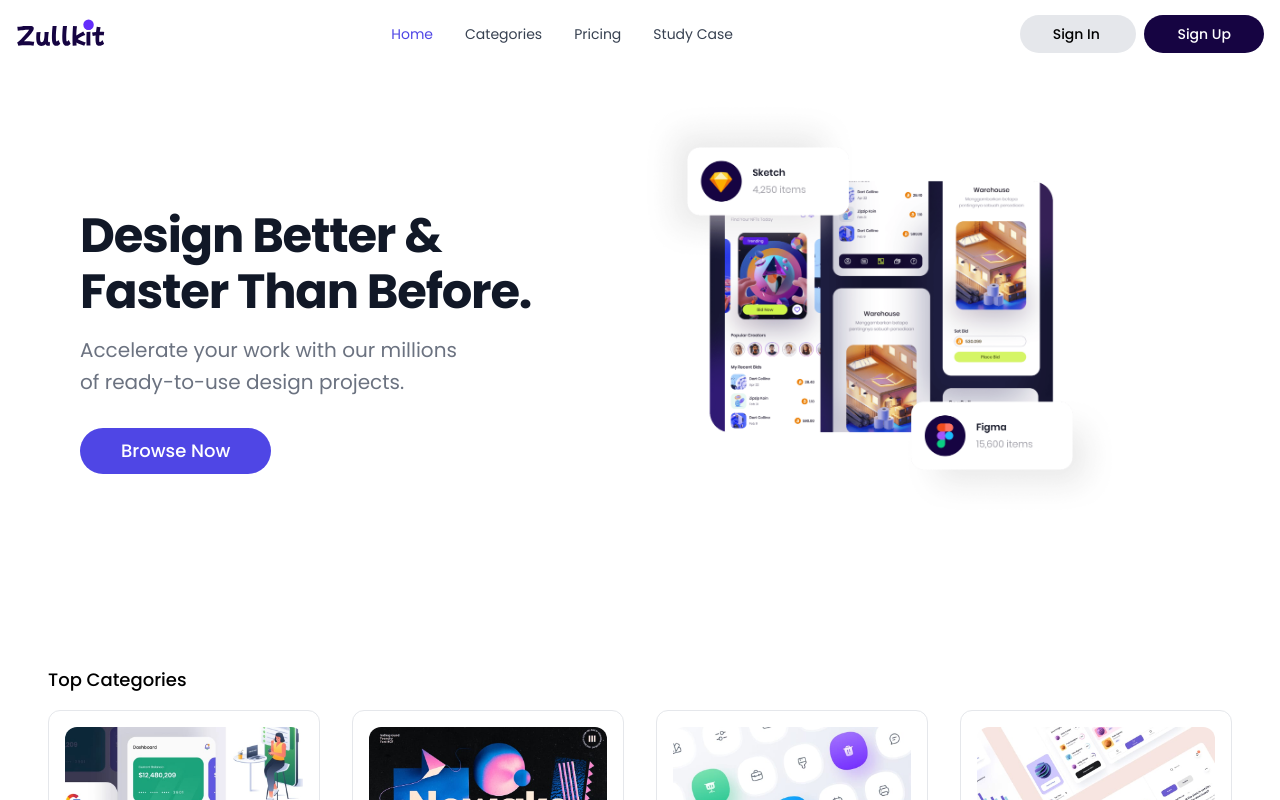
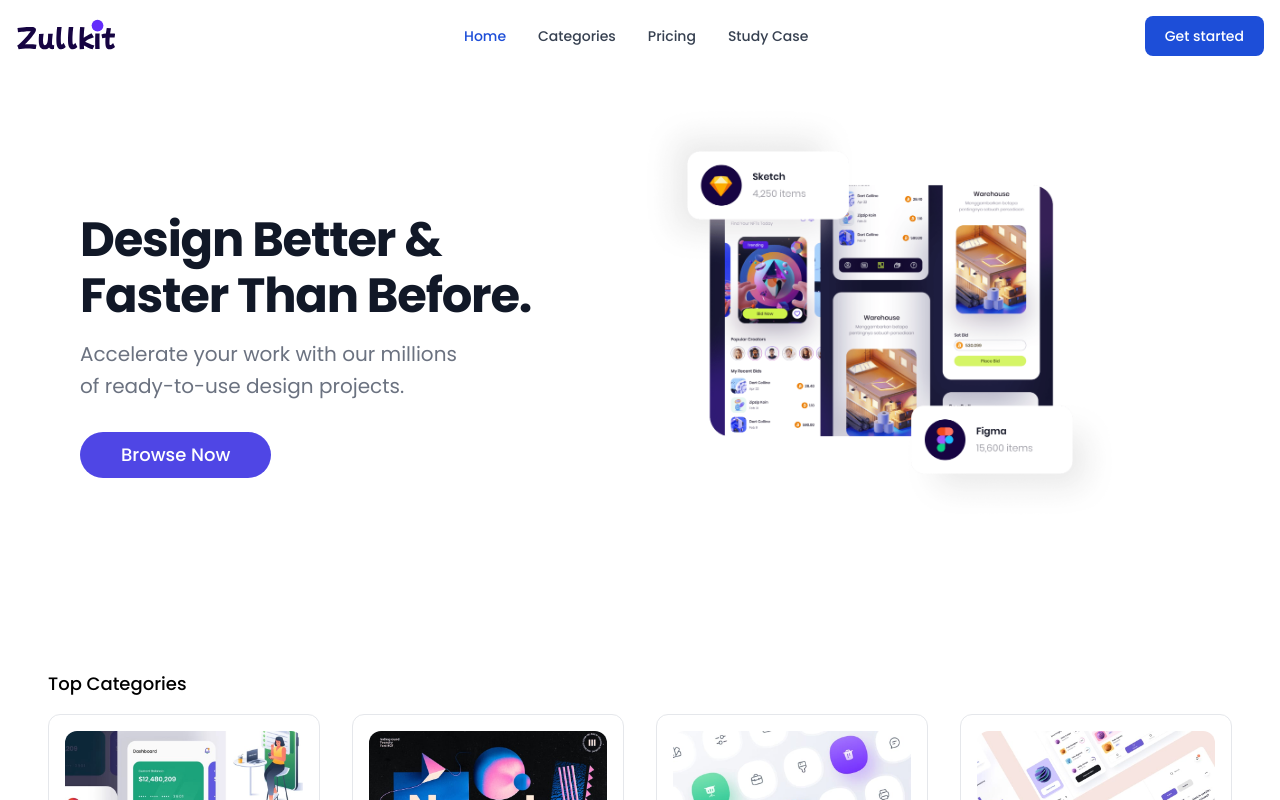
Before and after one commit to mardhamardiya18/zullkit-frontend, a Vue app: page / in a window 1280 px wide. Shown: the top 800 px of the page. Built offline with nearby package versions, Linux system fonts and the light colour scheme.

Commit message:
Navbar fixed

```diff
--- a/index.html
+++ b/index.html
@@ -4,11 +4,12 @@
     <meta charset="UTF-8" />
     <link rel="icon" href="/src/assets/img/logo.svg" />
     <meta name="viewport" content="width=device-width, initial-scale=1.0" />
+
     <title>Zullkit | UI Marketplace</title>
 
     <link
-      href="https://cdnjs.cloudflare.com/ajax/libs/flowbite/1.6.2/flowbite.min.css"
       rel="stylesheet"
+      href="https://unpkg.com/flowbite@1.3.4/dist/flowbite.min.css"
     />
     <link rel="preconnect" href="https://fonts.googleapis.com" />
     <link rel="preconnect" href="https://fonts.gstatic.com" crossorigin />
@@ -20,7 +21,7 @@
   <body>
     <div id="app"></div>
 
-    <script src="https://cdnjs.cloudflare.com/ajax/libs/flowbite/1.6.2/flowbite.min.js"></script>
+    <script src="https://unpkg.com/flowbite@1.3.4/dist/flowbite.js"></script>
     <script type="module" src="/src/main.js"></script>
   </body>
 </html>
--- a/src/components/Navbar.vue
+++ b/src/components/Navbar.vue
@@ -3,43 +3,59 @@
   <div>
     <header>
       <nav
-        class="bg-white border-gray-200 px-2 sm:px-4 py-2.5 rounded dark:bg-gray-800"
+        class="bg-white border-gray-200 px-2 sm:px-4 py-2.5 rounded dark:bg-gray-900"
       >
         <div
-          class="container flex flex-wrap items-center justify-between mx-auto my-2"
+          class="container flex flex-wrap items-center justify-between mx-auto"
         >
           <RouterLink to="/" class="flex items-center">
             <img
               src="@/assets/img/logo.svg"
-              class="h-8 ml-3 sm:ml-0 sm:h-8"
+              class="h-6 mr-3 sm:h-9"
               alt="Flowbite Logo"
             />
           </RouterLink>
-          <div class="md:order-2">
+          <div class="flex md:order-2">
             <RouterLink
               to="/login"
-              class="px-8 py-3 mt-2 mr-2 text-base font-medium text-black bg-gray-200 border border-transparent rounded-full hover:bg-gray-300 md:py-2 md:text-sm md:px-8 hover:shadow"
+              class="text-white bg-blue-700 hover:bg-blue-800 focus:ring-4 focus:outline-none focus:ring-blue-300 font-medium rounded-lg text-sm px-5 py-2.5 text-center mr-3 md:mr-0 dark:bg-blue-600 dark:hover:bg-blue-700 dark:focus:ring-blue-800"
             >
-              Sign In
+              Get started
             </RouterLink>
-            <RouterLink
-              to="/register"
-              class="px-8 py-3 text-base font-medium text-white border border-transparent rounded-full bg-navy hover:bg-navy md:py-2 md:text-sm md:px-8 hover:shadow"
+            <button
+              data-collapse-toggle="navbar-cta"
+              type="button"
+              class="inline-flex items-center p-2 text-sm text-gray-500 rounded-lg md:hidden hover:bg-gray-100 focus:outline-none focus:ring-2 focus:ring-gray-200 dark:text-gray-400 dark:hover:bg-gray-700 dark:focus:ring-gray-600"
+              aria-controls="navbar-cta"
+              aria-expanded="false"
             >
-              Sign Up
-            </RouterLink>
+              <span class="sr-only">Open main menu</span>
+              <svg
+                class="w-6 h-6"
+                aria-hidden="true"
+                fill="currentColor"
+                viewBox="0 0 20 20"
+                xmlns="http://www.w3.org/2000/svg"
+              >
+                <path
+                  fill-rule="evenodd"
+                  d="M3 5a1 1 0 011-1h12a1 1 0 110 2H4a1 1 0 01-1-1zM3 10a1 1 0 011-1h12a1 1 0 110 2H4a1 1 0 01-1-1zM3 15a1 1 0 011-1h12a1 1 0 110 2H4a1 1 0 01-1-1z"
+                  clip-rule="evenodd"
+                ></path>
+              </svg>
+            </button>
           </div>
           <div
             class="items-center justify-between hidden w-full md:flex md:w-auto md:order-1"
-            id="mobile-menu-2"
+            id="navbar-cta"
           >
             <ul
-              class="flex flex-col mt-4 md:flex-row md:space-x-8 md:mt-0 md:text-sm md:font-regular"
+              class="flex flex-col p-4 mt-4 border border-gray-100 rounded-lg bg-gray-50 md:flex-row md:space-x-8 md:mt-0 md:text-sm md:font-medium md:border-0 md:bg-white dark:bg-gray-800 md:dark:bg-gray-900 dark:border-gray-700"
             >
               <li>
                 <RouterLink
                   to="/"
-                  class="block py-2 pl-3 pr-4 text-white bg-indigo-600 rounded md:bg-transparent md:text-indigo-600 md:p-0 dark:text-white"
+                  class="block py-2 pl-3 pr-4 text-white bg-blue-700 rounded md:bg-transparent md:text-blue-700 md:p-0 dark:text-white"
                   aria-current="page"
                   >Home</RouterLink
                 >
@@ -47,22 +63,22 @@
               <li>
                 <RouterLink
                   to="/categories"
-                  class="block py-2 pl-3 pr-4 text-gray-700 border-b border-gray-100 hover:bg-gray-50 md:hover:bg-transparent md:border-0 md:hover:text-indigo-600 md:p-0 dark:text-gray-400 md:dark:hover:text-white dark:hover:bg-gray-700 dark:hover:text-white md:dark:hover:bg-transparent dark:border-gray-700"
+                  class="block py-2 pl-3 pr-4 text-gray-700 rounded hover:bg-gray-100 md:hover:bg-transparent md:hover:text-blue-700 md:p-0 md:dark:hover:text-white dark:text-gray-400 dark:hover:bg-gray-700 dark:hover:text-white md:dark:hover:bg-transparent dark:border-gray-700"
                   >Categories</RouterLink
                 >
               </li>
               <li>
                 <RouterLink
                   to="/pricing"
-                  class="block py-2 pl-3 pr-4 text-gray-700 border-b border-gray-100 hover:bg-gray-50 md:hover:bg-transparent md:border-0 md:hover:text-indigo-600 md:p-0 dark:text-gray-400 md:dark:hover:text-white dark:hover:bg-gray-700 dark:hover:text-white md:dark:hover:bg-transparent dark:border-gray-700"
+                  class="block py-2 pl-3 pr-4 text-gray-700 rounded hover:bg-gray-100 md:hover:bg-transparent md:hover:text-blue-700 md:p-0 md:dark:hover:text-white dark:text-gray-400 dark:hover:bg-gray-700 dark:hover:text-white md:dark:hover:bg-transparent dark:border-gray-700"
                   >Pricing</RouterLink
                 >
               </li>
               <li>
-                <a
-                  to="#"
-                  class="block py-2 pl-3 pr-4 text-gray-700 border-b border-gray-100 hover:bg-gray-50 md:hover:bg-transparent md:border-0 md:hover:text-indigo-600 md:p-0 dark:text-gray-400 md:dark:hover:text-white dark:hover:bg-gray-700 dark:hover:text-white md:dark:hover:bg-transparent dark:border-gray-700"
-                  >Study Case</a
+                <RouterLink
+                  to="/"
+                  class="block py-2 pl-3 pr-4 text-gray-700 rounded hover:bg-gray-100 md:hover:bg-transparent md:hover:text-blue-700 md:p-0 md:dark:hover:text-white dark:text-gray-400 dark:hover:bg-gray-700 dark:hover:text-white md:dark:hover:bg-transparent dark:border-gray-700"
+                  >Study Case</RouterLink
                 >
               </li>
             </ul>
```
